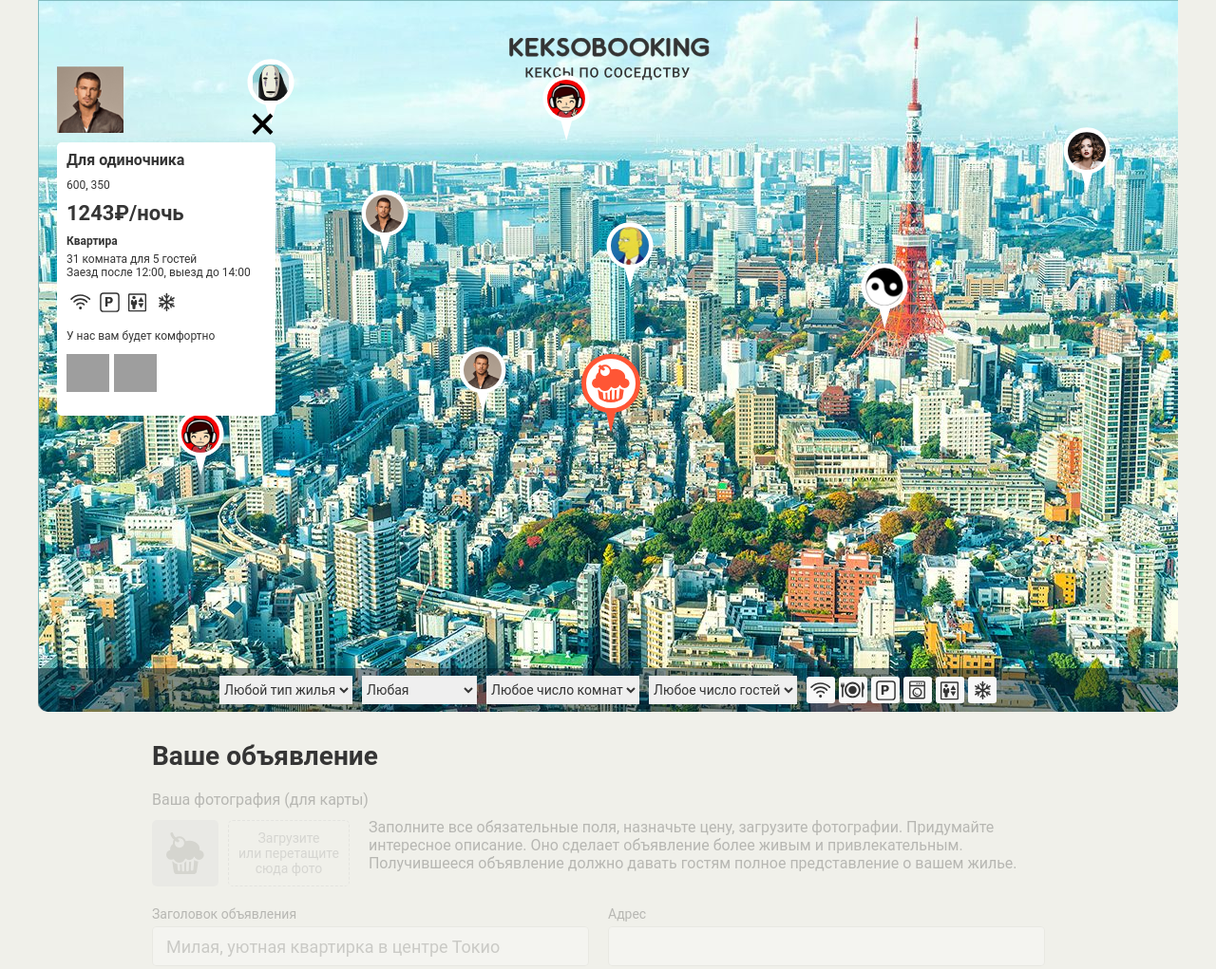
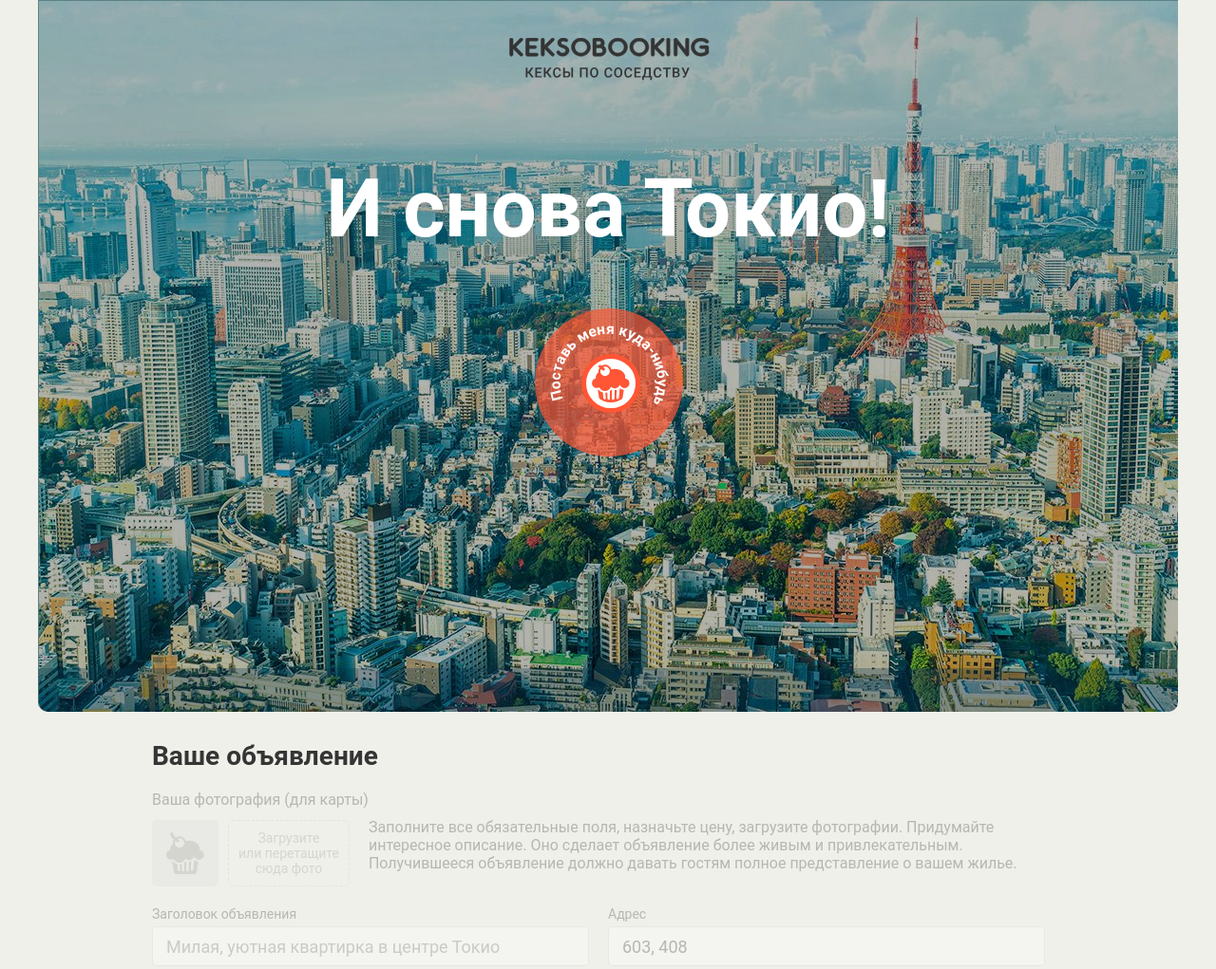
Before and after one commit to evgeniyaboychenko/856599-keksobooking-18, a website: page index.html in a window 1280 px wide. Shown: the top 1021 px of the page at 95% size. Drawn offline with Linux system fonts and the light colour scheme; grey boxes are pictures that could not be loaded; files whose address does not match are found by name.

Commit message:
Обработка событий: активация формы

```diff
--- a/index.html
+++ b/index.html
@@ -37,7 +37,11 @@
 
       <!-- Фильтрация объявлений -->
       <div class="map__filters-container">
-        <form action="#" class="map__filters" autocomplete="off">
+        <form action="#" class="map__filters"
+              autocomplete="off"
+              method="post"
+              enctype="multipart/form-data"
+              action="https://js.dump.academy/keksobooking">
           <select name="housing-type" id="housing-type" class="map__filter">
             <option value="any" selected>Любой тип жилья</option>
             <option value="palace">Дворец</option>
--- a/js/main.js
+++ b/js/main.js
@@ -18,7 +18,10 @@ var HEIGHT_PIN = 70;
 var MAP_PINS = document.querySelector('.map__pins');
 var WIDTH_MAP = MAP_PINS.clientWidth;
 
+
 var TEMPLATE_MAP_CARD = document.querySelector('#card').content.querySelector('.map__card');
+
+var ENTER_KEYCODE = 13;
 
 var createAdsData = function () {
   var ads = [];
@@ -157,8 +160,119 @@ var addCards = function () {
 };
 
 var windowMap = document.querySelector('.map');
-windowMap.classList.remove('map--faded');
+/* временно для 4 дз
+// windowMap.classList.remove('map--faded');
+// добавление обявлений и карточки объявления
+// MAP_PINS.appendChild(addAds());
+// var MAP_FILTERS_CONTAINER = document.querySelector('.map__filters-container');
+// MAP_FILTERS_CONTAINER.before(addCards()); */
 
-MAP_PINS.appendChild(addAds());
-var MAP_FILTERS_CONTAINER = document.querySelector('.map__filters-container');
-MAP_FILTERS_CONTAINER.before(addCards());
+var formAd = document.querySelector('.ad-form');
+var fieldsetsAd = formAd.querySelectorAll('fieldset');
+var formFilters = document.querySelector('.map__filters');
+var fieldsetsFilters = formFilters.querySelectorAll('fieldset');
+var selectsFilters = formFilters.querySelectorAll('select');
+var mapPinMain = document.querySelector('.map__pin--main');
+var WIDTH_MAP_MAIN = mapPinMain.clientWidth;
+var HEIGHT_MAP_MAIN = mapPinMain.clientHeight;
+var addressField = formAd.querySelector('input[name="address"]');
+
+// добавление атрибута 'disabled'
+var setDisabledAttribute = function (field) {
+  for (var i = 0; i < field.length; i++) {
+    field[i].setAttribute('disabled', 'disabled');
+  }
+};
+
+// удаление атрибута 'disabled'
+var removeDisabledAttribute = function (field) {
+  for (var i = 0; i < field.length; i++) {
+    field[i].removeAttribute('disabled');
+  }
+};
+
+// поля формы не активны
+var setDisabledForm = function () {
+  setDisabledAttribute(fieldsetsAd);
+  setDisabledAttribute(fieldsetsFilters);
+  setDisabledAttribute(selectsFilters);
+};
+
+// поля формы активны
+var removeDisabledForm = function () {
+  removeDisabledAttribute(fieldsetsAd);
+  removeDisabledAttribute(fieldsetsFilters);
+  removeDisabledAttribute(selectsFilters);
+};
+
+// вычисление координат середины метки
+var setAddressMapMain = function () {
+  var xMapMain = parseInt(mapPinMain.style.left, 10) + Math.round(WIDTH_MAP_MAIN / 2);
+  var yMapMain = parseInt(mapPinMain.style.top, 10) + Math.round(HEIGHT_MAP_MAIN / 2);
+  addressField.setAttribute('value', xMapMain + ', ' + yMapMain);
+};
+
+// вычисление координат метки с концом
+var setAddressOnMapMainMove = function () {
+  var xMapMain = parseInt(mapPinMain.style.left, 10) + Math.round(WIDTH_MAP_MAIN / 2);
+  var yMapMain = parseInt(mapPinMain.style.top, 10) + HEIGHT_MAP_MAIN + 22;
+  addressField.setAttribute('value', xMapMain + ', ' + yMapMain);
+};
+
+var roomField = formAd.querySelector('select[name="rooms"]');
+var guestField = formAd.querySelector('select[name="capacity"]');
+
+// проверка соответствия комнат кол-ву гостей
+var checkedFields = function () {
+  if (roomField.value === '1' && guestField.value !== '1') {
+    guestField.setCustomValidity('Только 1 гость может быть для 1 комнаты ');
+  } else if ((roomField.value === '2' && guestField.value === '3') || (roomField.value === '2' && guestField.value === '0')) {
+    guestField.setCustomValidity('Только 1 или 2 гостя могут быть для 2 комнат ');
+  } else if (roomField.value === '3' && guestField.value === '0') {
+    guestField.setCustomValidity('Только 1, 2 или 3 гостя могут быть для 3 комнат');
+  } else if (roomField.value === '100' && guestField.value !== '0') {
+    guestField.setCustomValidity('100 комнат может быть только "не для гостей"');
+  } else {
+    guestField.setCustomValidity('');
+  }
+};
+
+
+checkedFields();
+roomField.addEventListener('change', function () {
+  checkedFields();
+});
+guestField.addEventListener('change', function () {
+  checkedFields();
+});
+
+setDisabledForm();
+setAddressMapMain();
+
+
+var onActiveFormPressEnter = function (evt) {
+  if (evt.keyCode === ENTER_KEYCODE) {
+    setAddressOnMapMainMove();
+    removeDisabledForm();
+    removeListenerActMapMain(evt);
+  }
+};
+
+var onActiveForm = function (evt) {
+  setAddressOnMapMainMove();
+  removeDisabledForm();
+  removeListenerActMapMain(evt);
+};
+
+// удалить обработчики события
+var removeListenerActMapMain = function () {
+  mapPinMain.removeEventListener('mousedown', onActiveForm);
+  mapPinMain.removeEventListener('keydown', onActiveFormPressEnter);
+};
+// добавить обработчики события
+var addListenerActMapMain = function () {
+  mapPinMain.addEventListener('mousedown', onActiveForm);
+  mapPinMain.addEventListener('keydown', onActiveFormPressEnter);
+};
+
+addListenerActMapMain();
```
